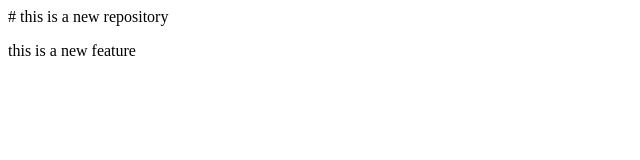
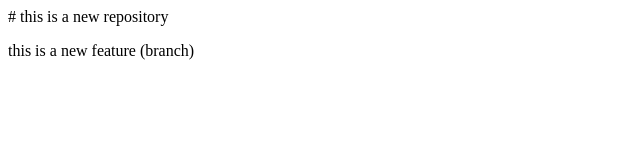
Before and after one commit to hemash024-boop/local, a plain HTML site: page index.html in a window 1280 px wide. Shown: the full height of the page, 0-640 px from the left. Drawn offline with Linux system fonts and the light colour scheme.

Commit message:
dd button

```diff
--- a/index.html
+++ b/index.html
@@ -1,2 +1,2 @@
 <p># this is a new repository</p>
-<p>this is a new feature</p>
+<p>this is a new feature (branch)</p>
```
